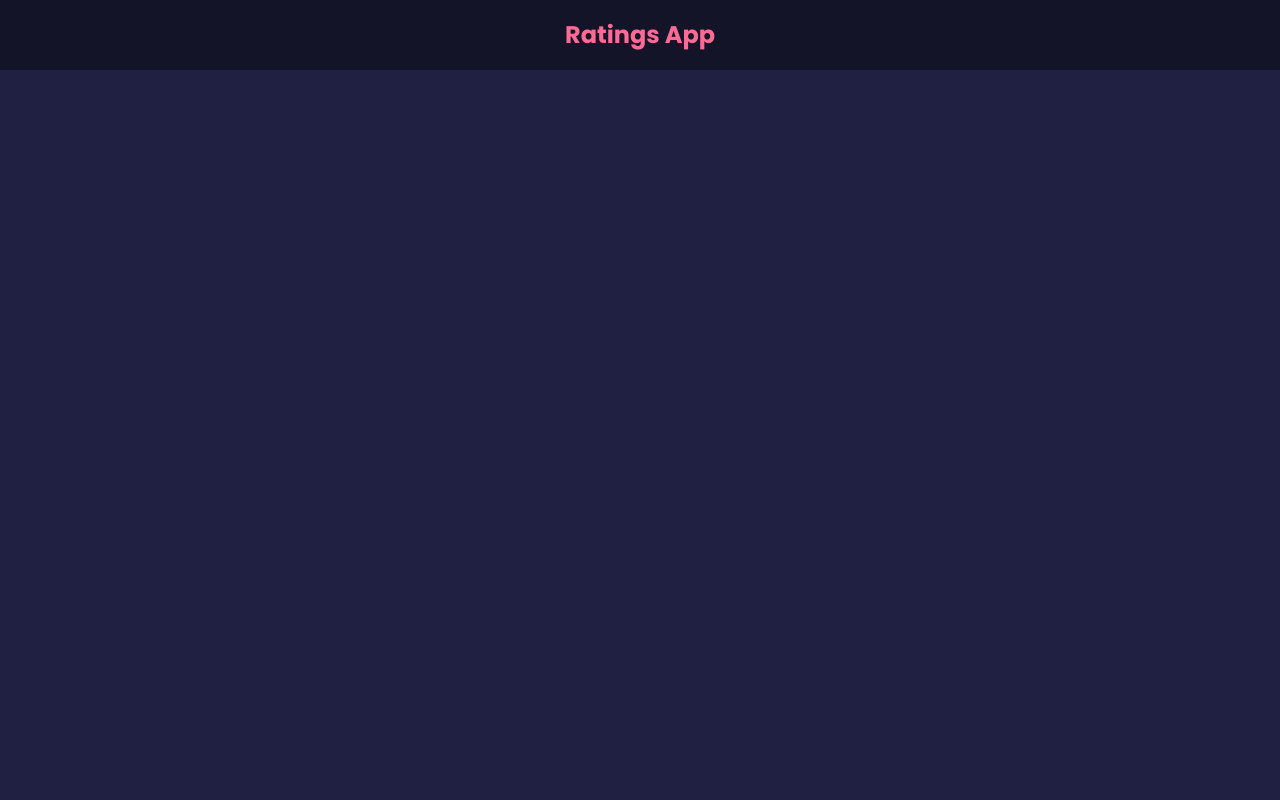
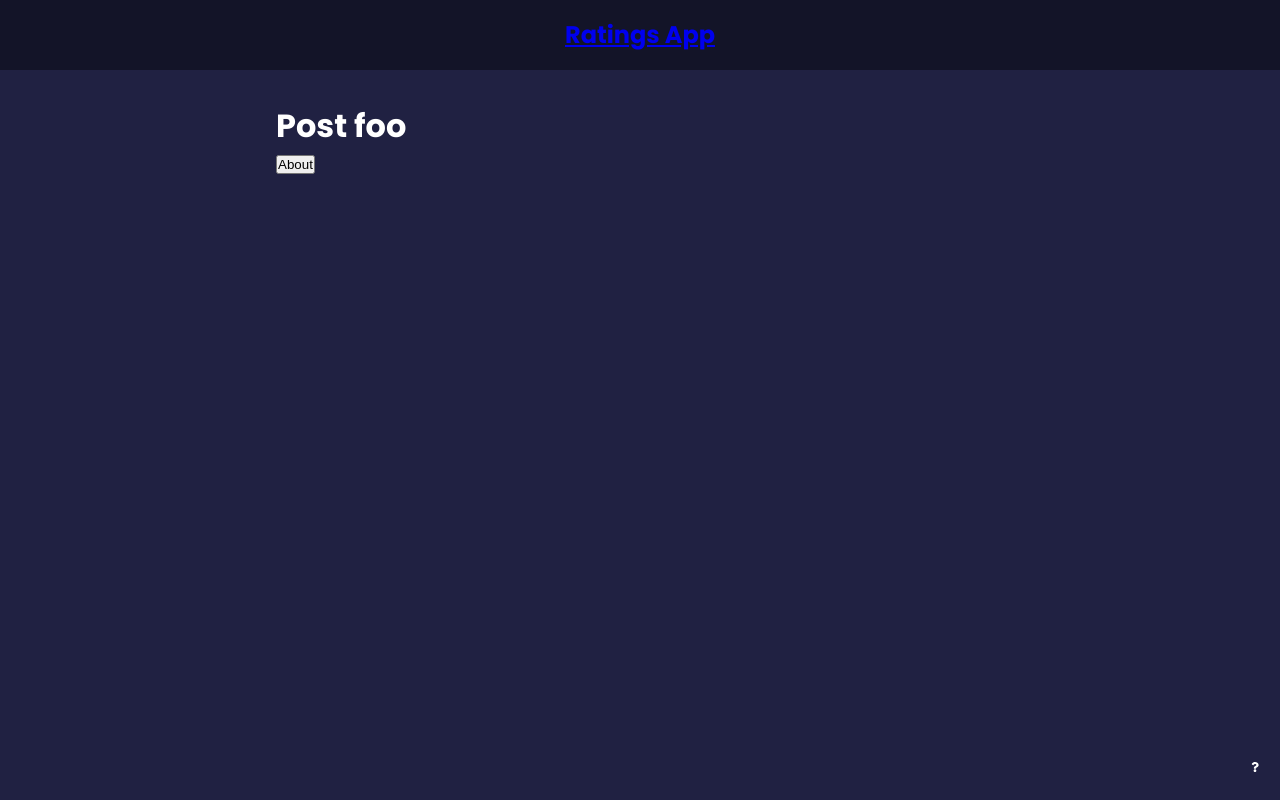
Before and after one commit to MarkCondello/RatingsApp, a React (Create React App) app: page /post in a window 1280 px wide. Before the commit this address had no page. Built offline with nearby package versions, Linux system fonts and the light colour scheme.

Commit message:
experiments with routing

```diff
--- a/src/App.js
+++ b/src/App.js
@@ -8,6 +8,8 @@ import Header from './components/Header'
 import FeedbackList from './components/FeedbackList'
 import FeedbackStats from './components/FeedbackStats'
 import FeedbackForm from './components/FeedbackForm'
+import AboutIconLink from './components/AboutIconLink'
+import Post from './components/Post'
 
 function App() {
   const [feedback, setFeedback] = useState(FeedbackData)
@@ -39,7 +41,10 @@ function App() {
         }>
         </Route>
         <Route path='/about' element={<About />} />
+        <Route path='/post/*' element={<Post />} />
+        {/* <Route path='/post/:id/:name' element={<Post />} /> */}
       </Routes>
+      <AboutIconLink />
       </div>
    </Router>
   )
--- /dev/null
+++ b/src/components/AboutIconLink.jsx
@@ -0,0 +1,14 @@
+import { FaQuestion } from 'react-icons/fa'
+import  { Link } from 'react-router-dom'
+
+function AboutIconLink() {
+  return (
+    <div className='about-link'>
+      <Link to="/about">
+      <FaQuestion size={10} />
+      </Link>
+    </div>
+  )
+}
+
+export default AboutIconLink
--- a/src/components/Header.jsx
+++ b/src/components/Header.jsx
@@ -1,11 +1,14 @@
 import PropTypes from 'prop-types'
+import { Link } from 'react-router-dom'
 
 function Header({text, bgColor, textColor}) {
   const headerStyles = {backgroundColor: bgColor, color: textColor}
   return (
     <header style={headerStyles}>
       <div className="container">
-        <h2>{text}</h2>
+        <h2>
+          <Link to='/'>{text}</Link>
+        </h2>
       </div>
     </header>
   )
--- /dev/null
+++ b/src/components/Post.jsx
@@ -0,0 +1,28 @@
+import { useParams, Navigate, useNavigate, Routes, Route } from 'react-router-dom'
+function Post() {
+  const params = useParams()
+  const status = 200
+
+  const navigate = useNavigate()
+  const onClick = (ev) => {
+    ev.preventDefault()
+    console.log('Hello')
+    navigate('/about')
+  }
+  if(status === 404) {
+    return <Navigate to='not-found' />
+  }
+  return (
+    <div>
+      <h1>Post foo</h1>
+      {/* <h1>Post {params.id}</h1> */}
+      {/* <p>Name: {params.name}</p> */}
+      <button onClick={onClick}>About</button>
+      <Routes>
+        <Route path="/show" element={<h1>Hello Show post</h1>}/>
+      </Routes>
+    </div>
+  )
+}
+
+export default Post
--- a/src/pages/About.jsx
+++ b/src/pages/About.jsx
@@ -1,4 +1,5 @@
 import Card from '../components/shared/Card'
+import { Link } from 'react-router-dom'
 function About() {
   return (
     <Card>
@@ -7,7 +8,7 @@ function About() {
         <p>This is a React app to leave feedback for a product or service.</p>
         <p>Versions: 1.0.0</p>
         <p>
-          <a href="/">Back to home</a>
+          <Link to={{ pathname: '/', search: '?sort=name' }}>Back to home</Link>
         </p>
       </div>
      </Card>
```
Lines whose indentation alone changed are shown as unchanged.
